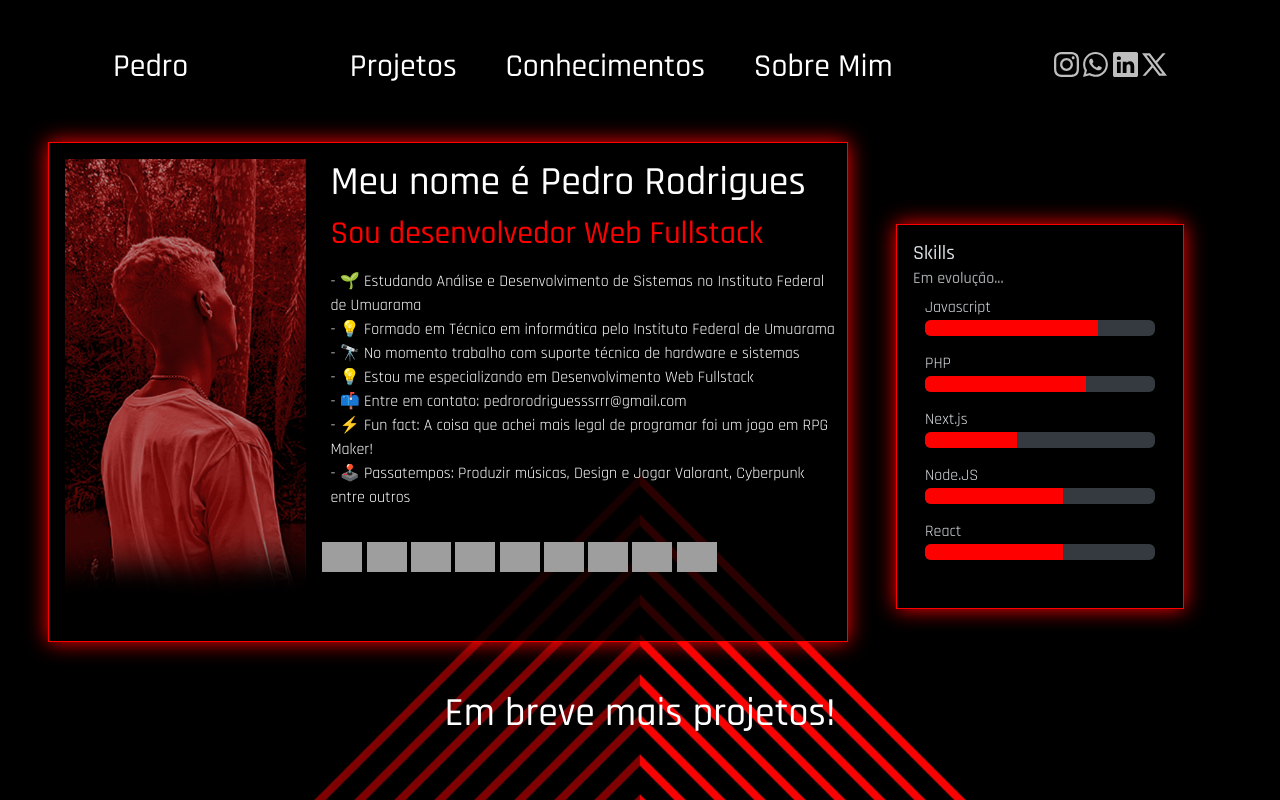
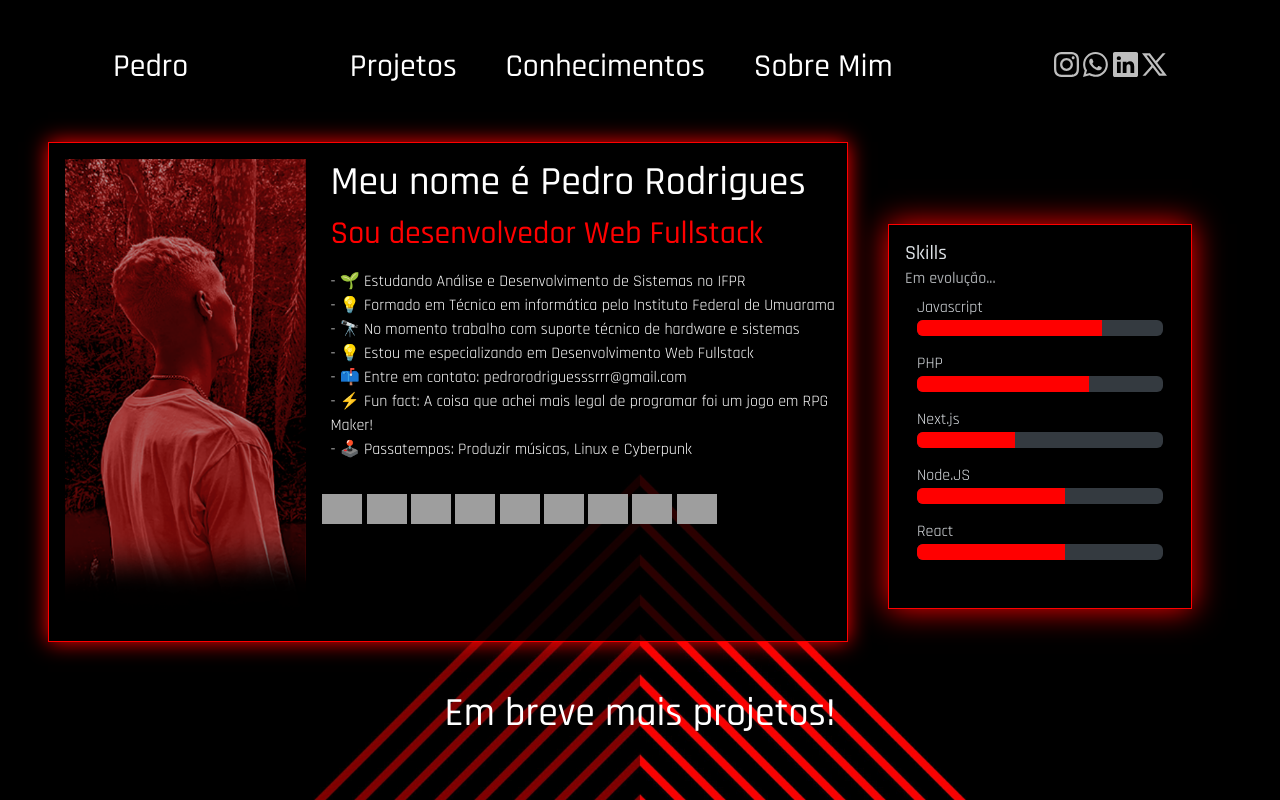
Before and after one commit to pedrordgsr/Portfolio, a plain HTML site: page index.html in a window 1280 px wide. In both pictures the pointer is over the element 1040 px from the left and 416 px from the top of the page. Drawn offline with nearby package versions, Linux system fonts and the light colour scheme; grey boxes are pictures that could not be loaded.

Commit message:
V0.3 Adicionado Glow no Hover

```diff
--- a/css/style.css
+++ b/css/style.css
@@ -18,6 +18,16 @@ body {
     box-shadow: 0px 0px 20px rgb(255, 0, 0);
     border: var(--bs-card-border-width) solid rgb(255 0 0);
     border-radius: unset;
+    transition: 0.3s;
+}
+
+.card:hover {
+    background-color: rgba(0, 0, 0, 0.726);
+    box-shadow: 0px 0px 30px rgb(255, 0, 0);
+    border: var(--bs-card-border-width) solid rgb(255 0 0);
+    border-radius: unset;
+    transition: 0.3s;
+    width:19rem!important;
 }
 
 .progress-bar{
@@ -50,7 +60,9 @@ body {
     box-shadow: 0px 0px 20px rgb(255, 0, 0);
     border: 1px solid rgb(255 0 0);
     background-color: rgba(0, 0, 0, 0.822);
+    transition: 0.3s;
 }
+
 
 .container-central{
     display:flex;
@@ -59,3 +71,12 @@ body {
     justify-content: center;
     align-items: center;
 }
+
+.caixa:hover{
+    width: 820px;
+    height:510px;
+    box-shadow: 0px 0px 30px rgb(255, 0, 0);
+    border: 1px solid rgb(255 0 0);
+    background-color: rgba(0, 0, 0, 0.822);
+    transition: 0.3s;
+}
--- a/index.html
+++ b/index.html
@@ -52,13 +52,13 @@
   <div class="textos">
     <h1 class="mt-3 m-2">Meu nome é Pedro Rodrigues</h1>
     <h2 style="color:red" class="m-2">Sou desenvolvedor Web Fullstack</h2>
-    <p class="m-2 mt-3">- 🌱 Estudando Análise e Desenvolvimento de Sistemas no Instituto Federal de Umuarama<br>
+    <p class="m-2 mt-3">- 🌱 Estudando Análise e Desenvolvimento de Sistemas no IFPR<br>
       -  💡  Formado em Técnico em informática pelo Instituto Federal de Umuarama<br>
       - 🔭 No momento trabalho com suporte técnico de hardware e sistemas<br>
       -  💡  Estou me especializando em Desenvolvimento Web Fullstack<br>
       - 📫 Entre em contato: pedrorodriguesssrrr@gmail.com<br>
       - ⚡ Fun fact: A coisa que achei mais legal de programar foi um jogo em RPG Maker!<br>
-      - 🕹️ Passatempos: Produzir músicas, Design e Jogar Valorant, Cyberpunk entre outros</p>
+      - 🕹️ Passatempos: Produzir músicas, Linux e Cyberpunk</p>
     <div style="display: inline_block"><br>
       <img align="center" alt="Javascript" height="30" width="40" src="https://raw.githubusercontent.com/devicons/devicon/master/icons/javascript/javascript-plain.svg">
       <img align="center" alt="HTML" height="30" width="40" src="https://raw.githubusercontent.com/devicons/devicon/master/icons/html5/html5-original.svg">
```
